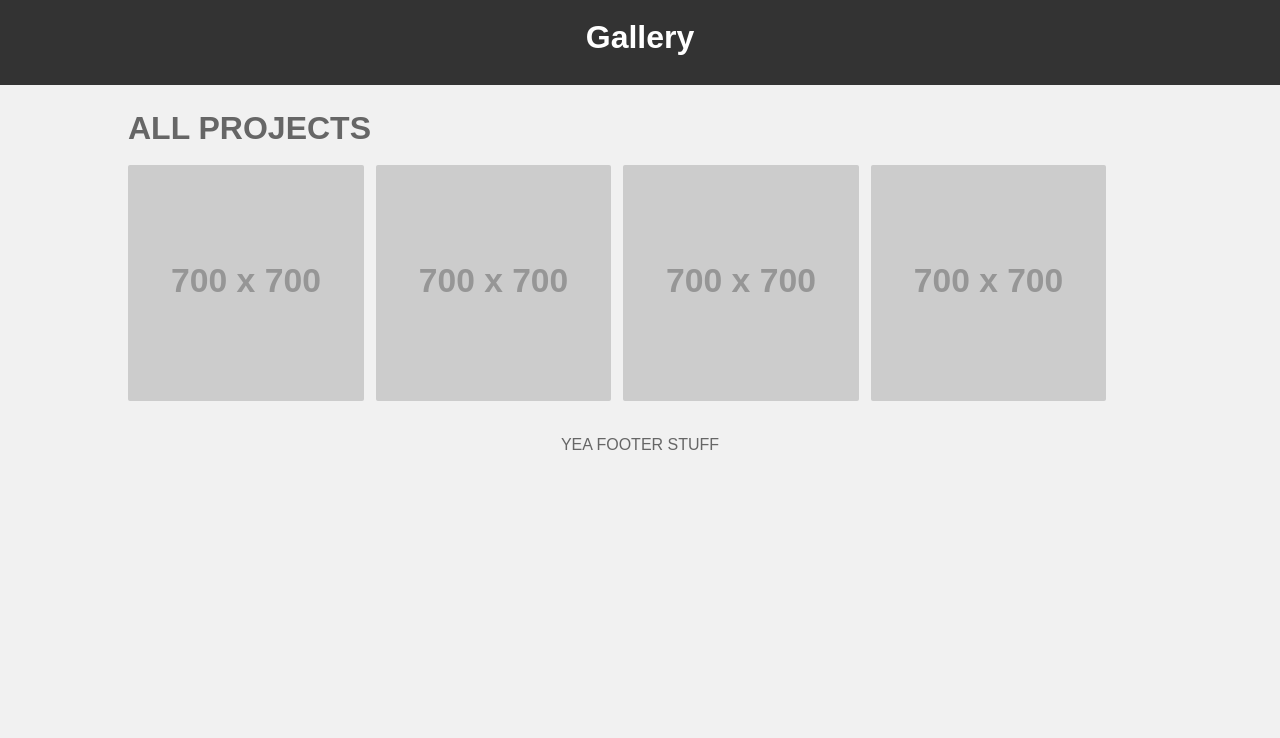
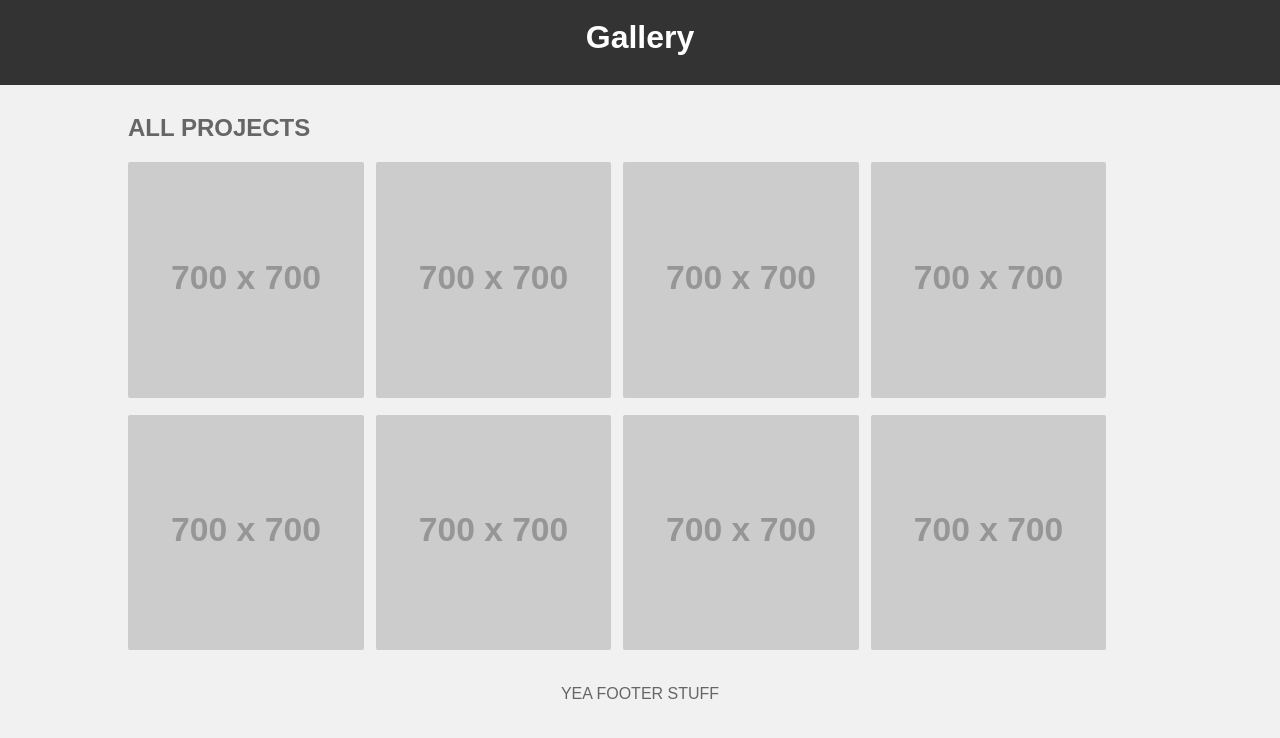
Before and after one commit to rotohun/Gallery-jquery, a plain HTML site: page index.html in a window 1280 px wide. Drawn offline with Linux system fonts and the light colour scheme; placeholder pictures from the web are drawn by us.

Commit message:
changed the header text for the gallery section

```diff
--- a/index.html
+++ b/index.html
@@ -14,11 +14,24 @@
 
 	<header>
 		<h1>Gallery</h1>
+
 	</header>
 
 	<div class="container">
-		<h1> ALL PROJECTS </h1>
+		<h2> ALL PROJECTS </h2>
 		<ul class="gallery">
+			<li class="gallery-items">
+				<img src="http://placehold.it/700x700" alt="placeholders">
+			</li>
+			<li class="gallery-items">
+				<img src="http://placehold.it/700x700" alt="placeholders">
+			</li>
+			<li class="gallery-items">
+				<img src="http://placehold.it/700x700" alt="placeholders">
+			</li>
+			<li class="gallery-items">
+				<img src="http://placehold.it/700x700" alt="placeholders">
+			</li>
 			<li class="gallery-items">
 				<img src="http://placehold.it/700x700" alt="placeholders">
 			</li>
```
